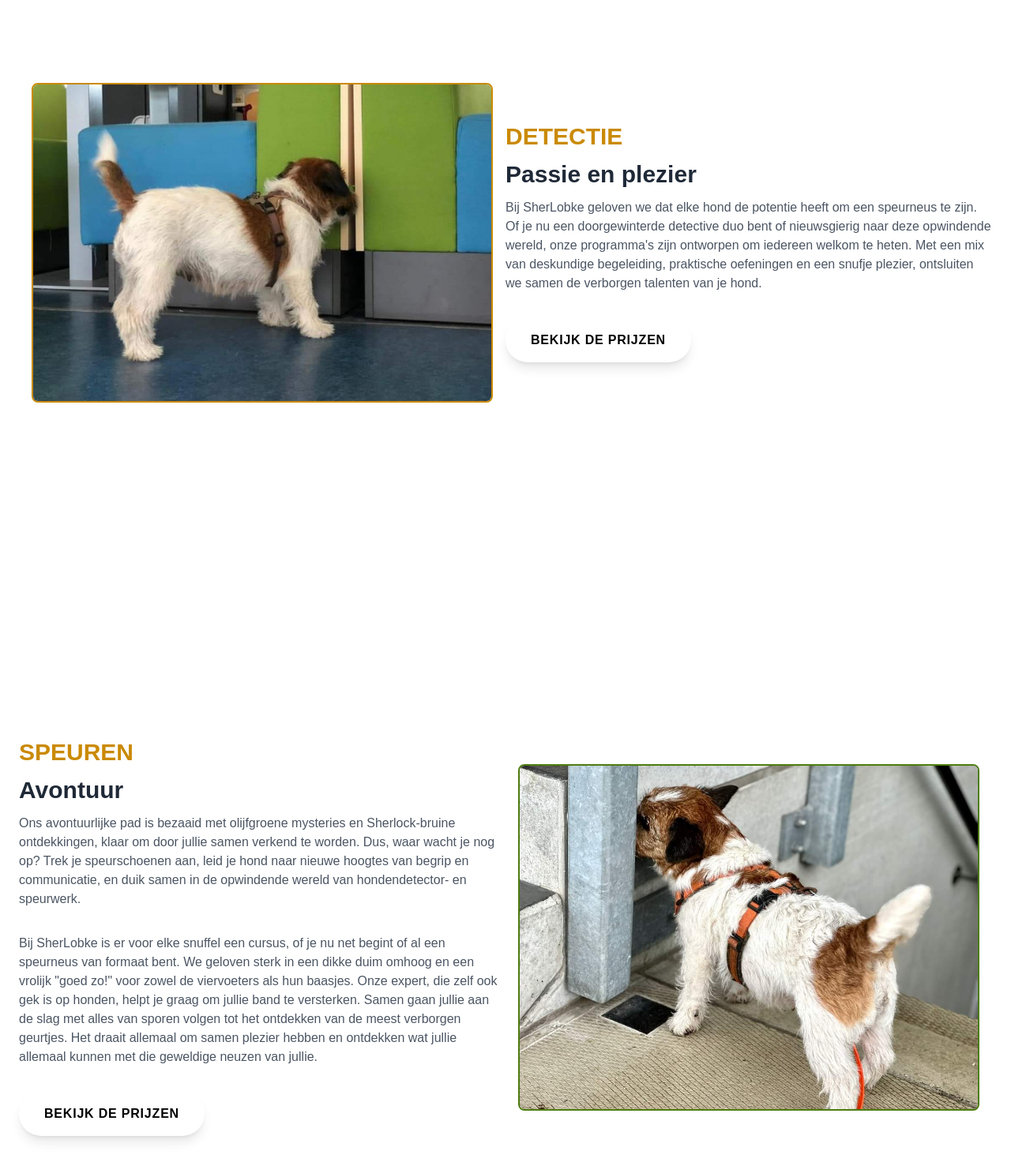
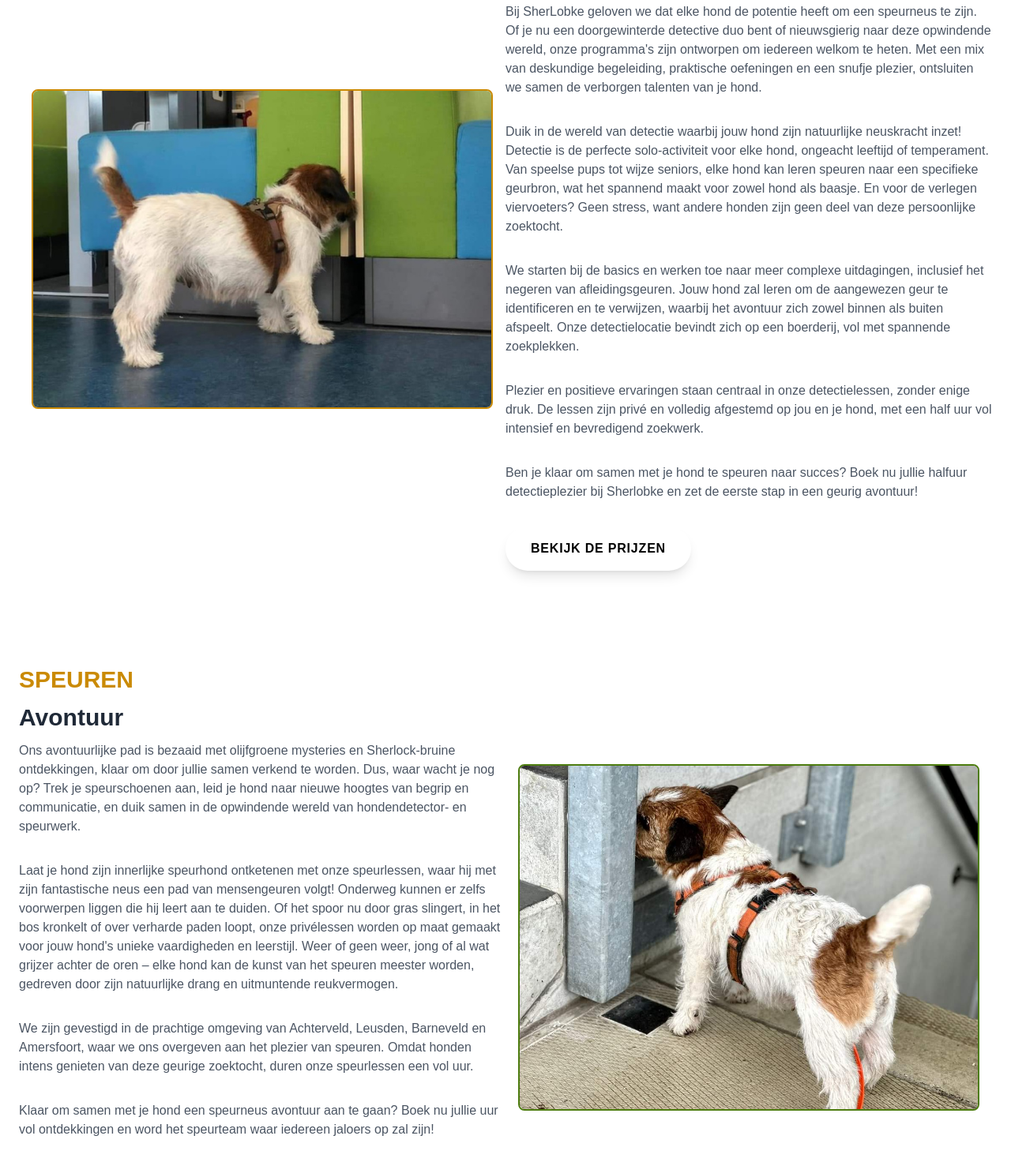
Before and after one commit to Drystan-Furor/sherlobke, a website built with webpack: page build/index.html in a window 1280 px wide. Shown: the part 1839-3311 px from the top of the page at 79% size. Built offline with nearby package versions, Linux system fonts and the light colour scheme; files whose address does not match are found by name.

Commit message:
edits to index 0.3

```diff
--- a/build/index.html
+++ b/build/index.html
@@ -135,6 +135,28 @@
                 ontworpen om iedereen welkom te heten. Met een mix van deskundige begeleiding, praktische oefeningen
                 en een snufje plezier, ontsluiten we samen de verborgen talenten van je hond.
             </p>
+            <p class="text-gray-600 dark:text-slate-300 mb-8">
+                Duik in de wereld van detectie waarbij jouw hond zijn natuurlijke neuskracht inzet! Detectie is de
+                perfecte solo-activiteit voor elke hond, ongeacht leeftijd of temperament. Van speelse pups tot wijze
+                seniors, elke hond kan leren speuren naar een specifieke geurbron, wat het spannend maakt voor zowel
+                hond als baasje. En voor de verlegen viervoeters? Geen stress, want andere honden zijn geen deel van
+                deze persoonlijke zoektocht.
+            </p>
+            <p class="text-gray-600 dark:text-slate-300 mb-8">
+                We starten bij de basics en werken toe naar meer complexe uitdagingen, inclusief het negeren van
+                afleidingsgeuren. Jouw hond zal leren om de aangewezen geur te identificeren en te verwijzen, waarbij
+                het avontuur zich zowel binnen als buiten afspeelt. Onze detectielocatie bevindt zich op een boerderij,
+                vol met spannende zoekplekken.
+            </p>
+            <p class="text-gray-600 dark:text-slate-300 mb-8">
+                Plezier en positieve ervaringen staan centraal in onze detectielessen, zonder enige druk. De lessen zijn
+                privé en volledig afgestemd op jou en je hond, met een half uur vol intensief en bevredigend zoekwerk.
+            </p>
+            <p class="text-gray-600 dark:text-slate-300 mb-8">
+                Ben je klaar om samen met je hond te speuren naar succes? Boek nu jullie halfuur detectieplezier bij
+                Sherlobke en zet de eerste stap in een geurig avontuur!
+            </p>
+
             <a href="#pricing">
                 <button class="bg-white text-black font-bold rounded-full py-4 px-8 shadow-lg uppercase tracking-wider">
                     Bekijk de prijzen
@@ -158,13 +180,23 @@
                 hondendetector- en speurwerk.
             </p>
             <p class="text-gray-600 dark:text-slate-300 mb-8">
-                Bij SherLobke is er voor elke snuffel een cursus, of je nu net begint of al een speurneus van formaat
-                bent. We geloven sterk in een dikke duim omhoog en een vrolijk "goed zo!" voor zowel de viervoeters als
-                hun baasjes. Onze expert, die zelf ook gek is op honden, helpt je graag om jullie band te
-                versterken. Samen gaan jullie aan de slag met alles van sporen volgen tot het ontdekken van de meest
-                verborgen geurtjes. Het draait allemaal om samen plezier hebben en ontdekken wat jullie allemaal kunnen
-                met die geweldige neuzen van jullie.
+                Laat je hond zijn innerlijke speurhond ontketenen met onze speurlessen, waar hij met zijn fantastische
+                neus een pad van mensengeuren volgt! Onderweg kunnen er zelfs voorwerpen liggen die hij leert aan te
+                duiden. Of het spoor nu door gras slingert, in het bos kronkelt of over verharde paden loopt, onze
+                privélessen worden op maat gemaakt voor jouw hond's unieke vaardigheden en leerstijl. Weer of geen weer,
+                jong of al wat grijzer achter de oren – elke hond kan de kunst van het speuren meester worden, gedreven
+                door zijn natuurlijke drang en uitmuntende reukvermogen.
             </p>
+            <p class="text-gray-600 dark:text-slate-300 mb-8">
+                We zijn gevestigd in de prachtige omgeving van Achterveld, Leusden, Barneveld en Amersfoort, waar we ons
+                overgeven aan het plezier van speuren. Omdat honden intens genieten van deze geurige zoektocht, duren
+                onze speurlessen een vol uur.
+            </p>
+            <p class="text-gray-600 dark:text-slate-300 mb-8">
+                Klaar om samen met je hond een speurneus avontuur aan te gaan? Boek nu jullie uur vol ontdekkingen en
+                word het speurteam waar iedereen jaloers op zal zijn!
+            </p>
+
             <a href="#pricing">
                 <button class="bg-white text-black font-bold rounded-full py-4 px-8 shadow-lg uppercase tracking-wider">
                     Bekijk de prijzen
@@ -185,7 +217,7 @@
         <div class="flex flex-wrap">
             <div class="w-full md:w-1/3 px-2 mb-4">
                 <a href="#detectie">
-                    <div class="bg-white rounded shadow border-8 border-lime-700 dark:border-lime-700"
+                    <div class="bg-white rounded shadow border-8 border-lime-700 dark:border-lime-700 us"
                          style="background: linear-gradient(90deg, #c08955 0%, #808000 100%)">
                         <div class="h-64 overflow-hidden">
                             <img alt="Dog Emy on detection in school" class="object-cover h-full w-full rounded-full"
@@ -231,7 +263,7 @@
                             </h1>
                         </div>
                         <p class="text-gray-100 text-base px-6 mb-5 text-center">
-                            Een uur vol neuswerk en avontuur met onze speurlessen!
+                            Laat je hond zijn innerlijke speurder ontdekken.
                         </p>
                         <div class="flex justify-center items-center">
                             <h2 class="text-2xl text-center text-gray-800 dark:text-slate-50 my-4">
```
